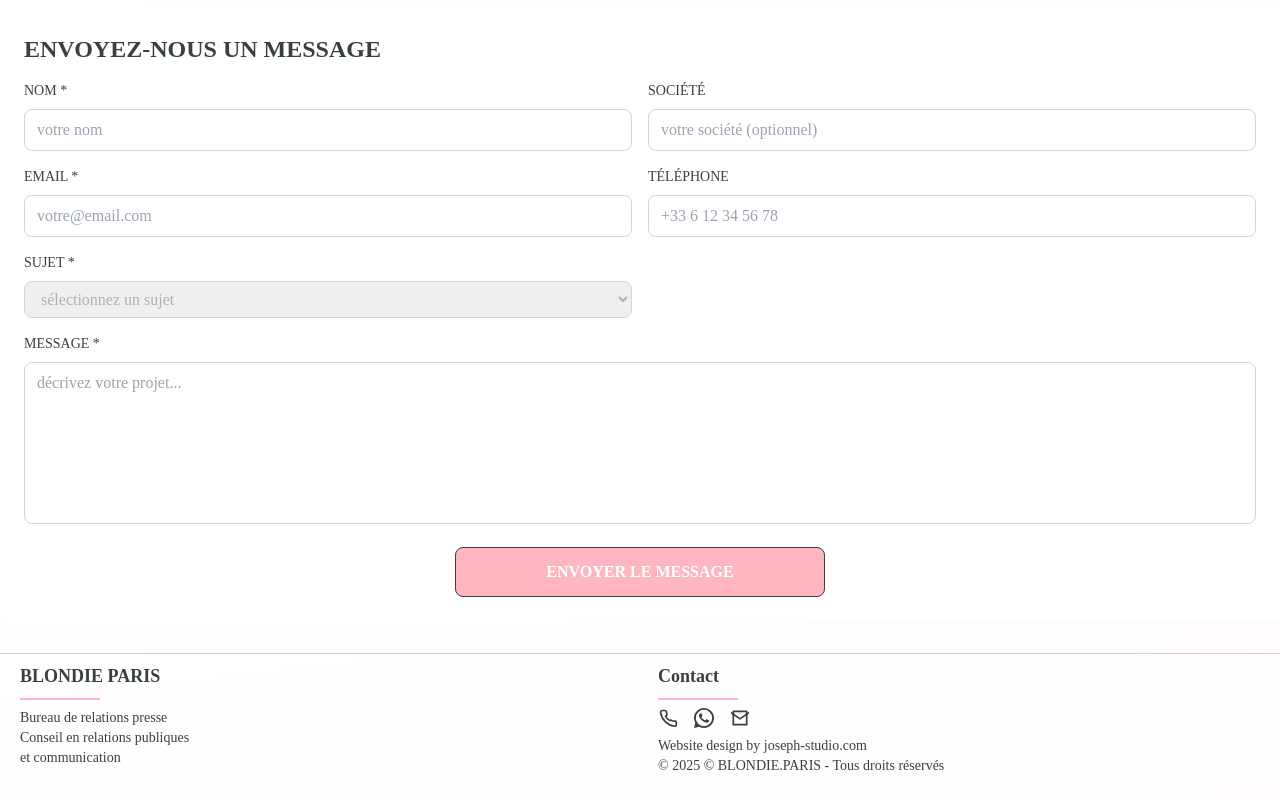
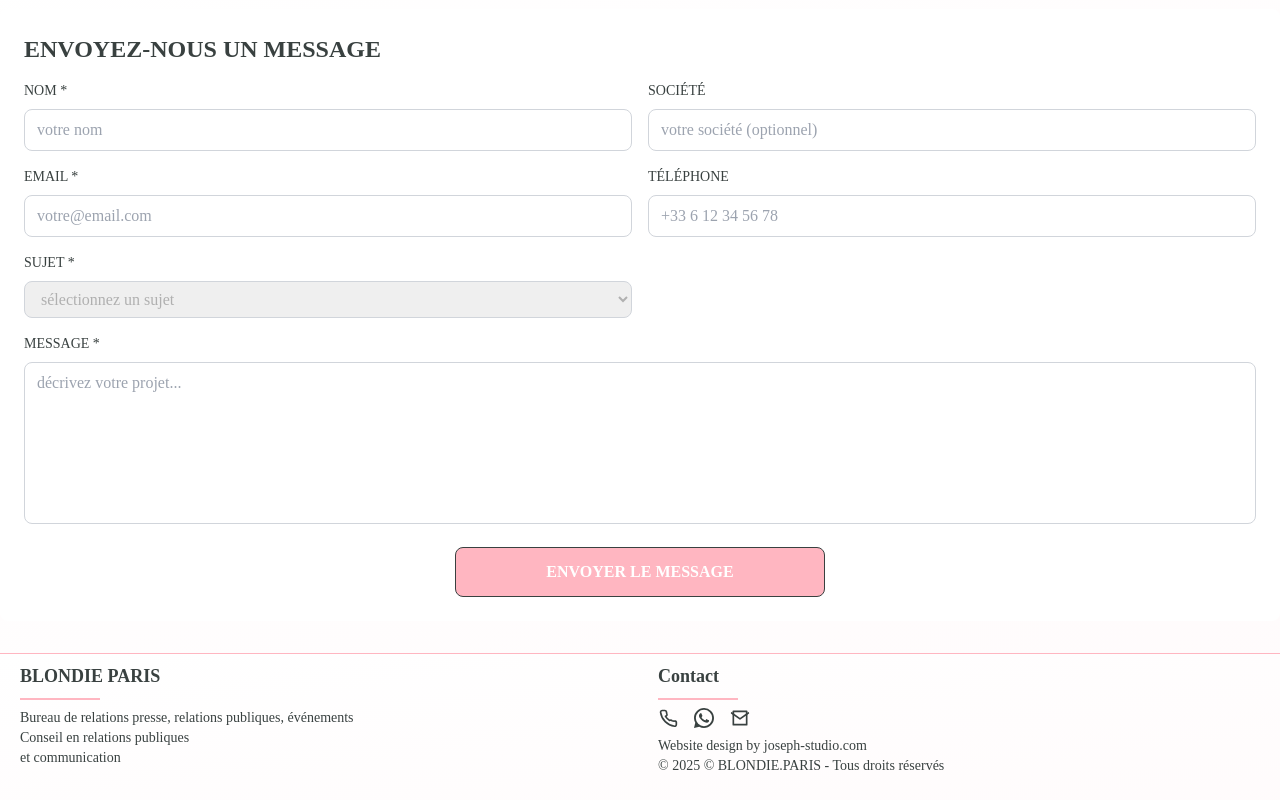
Before and after one commit to jimeye/blondie.paris, a Next.js app: page / in a window 1280 px wide. Shown: the part 6073-6873 px from the top of the page. Built offline with nearby package versions, Linux system fonts and the light colour scheme; no server answers; a web font is replaced by a local one.

Commit message:
feat: étendre la description du bureau dans le footer - Remplacer 'Bureau de relations presse' par 'Bureau de relations presse, relations publiques, événements' - Description plus complète des services offerts

```diff
--- a/components/Footer.js
+++ b/components/Footer.js
@@ -11,7 +11,7 @@ export default function Footer() {
               BLONDIE PARIS
               <div className="w-20 h-0.5 bg-[#FFB6C1] mt-2"></div>
             </h3>
-            <p className="text-sm normal-case">Bureau de relations presse</p>
+            <p className="text-sm normal-case">Bureau de relations presse, relations publiques, événements</p>
             <p className="text-sm normal-case">Conseil en relations publiques<br />et communication</p>
           </div>
           <div>
```
